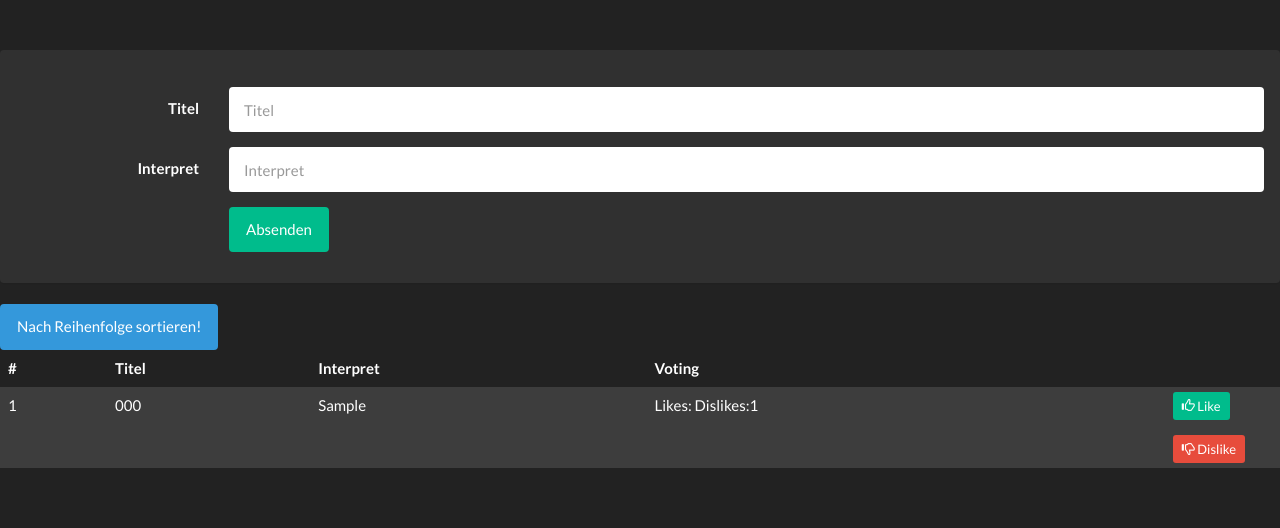
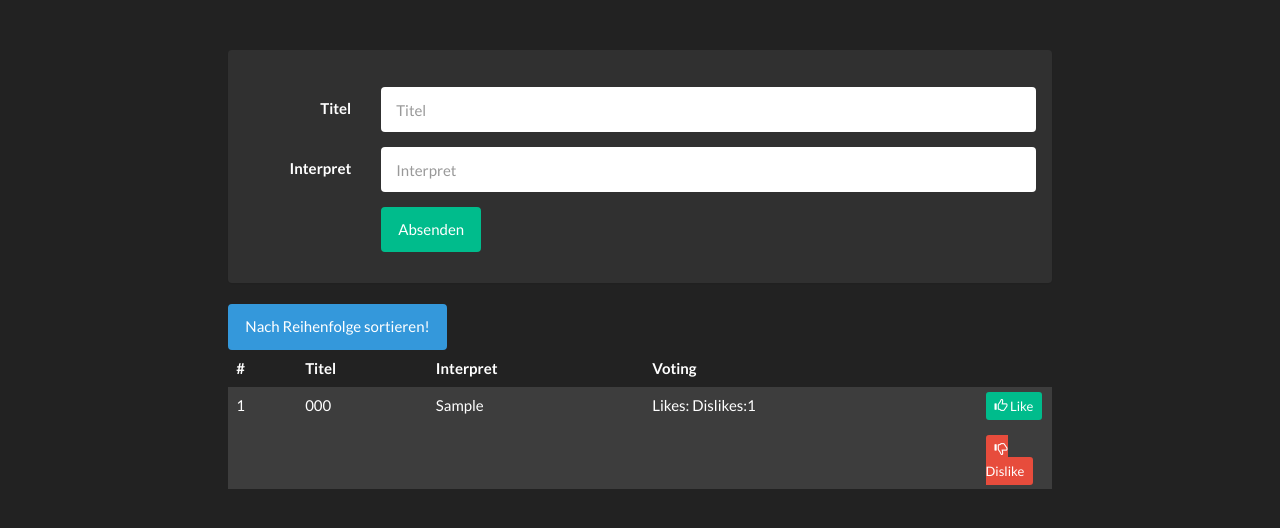
Before and after one commit to N4unch0rch/Musikwunsch, a PHP site: page /?list=likes in a window 1280 px wide. Shown: the top 528 px of the page. Run offline with PHP 8.4, Linux system fonts and the light colour scheme; tables that the repository leaves empty hold one stand-in row (values such as "Sample post"); data that the repository does not hold is empty.

Commit message:
Code Beautify
Design angepasst und Code Formatted

```diff
--- a/index.php
+++ b/index.php
@@ -21,13 +21,17 @@ if($_GET['like']!=''){
 ?>
 <!DOCTYPE html>
 <html lang="de">
+
 <head>
     <!-- Latest compiled and minified CSS -->
     <link rel="stylesheet" href="css/bootstrap.min.css">
     <link rel="stylesheet" href="css/custom.min.css">
     <script src="js/jquery.min.js"></script>
 </head>
+
 <body>
+    <div class="col-md-2">&nbsp;</div>
+    <div class="col-md-8">
         <!-- Horizontal Form -->
         <div class="panel panel-green margin-bottom-40">
             <div class="panel-heading">
@@ -64,8 +68,7 @@ if($_GET['like']!=''){
             </div>
         </div>
         <!-- End Horizontal Form -->
-				<?php if($_GET['list']=='likes') { echo '<a class="btn btn-info" style="color:white;" href="?">Nach Reihenfolge sortieren!</a>';}
-						else {echo '<a class="btn btn-info" style="color:white;" href="?list=likes">Nach Anzahl der Likes sortieren!</a>';} ?>
+        <?php if($_GET[ 'list']=='likes' ) { echo '<a class="btn btn-info" style="color:white;" href="?">Nach Reihenfolge sortieren!</a>';} else {echo '<a class="btn btn-info" style="color:white;" href="?list=likes">Nach Anzahl der Likes sortieren!</a>';} ?>
         <table class="table table-striped table-hover ">
             <thead>
                 <tr>
@@ -78,13 +81,16 @@ if($_GET['like']!=''){
             </thead>
             <tbody>
 
-	<?php listwishes($_GET['list']); ?>
+                <?php listwishes($_GET[ 'list']); ?>
 
             </tbody>
         </table>
+    </div>
+    <div class="col-md-2">&nbsp;</div>
     <!-- Latest compiled and minified JavaScript -->
     <script src="js/jquery.min.js"></script>
     <script src="js/bootstrap.min.js"></script>
 
 </body>
+
 </html>
```
Lines whose indentation alone changed are shown as unchanged.
